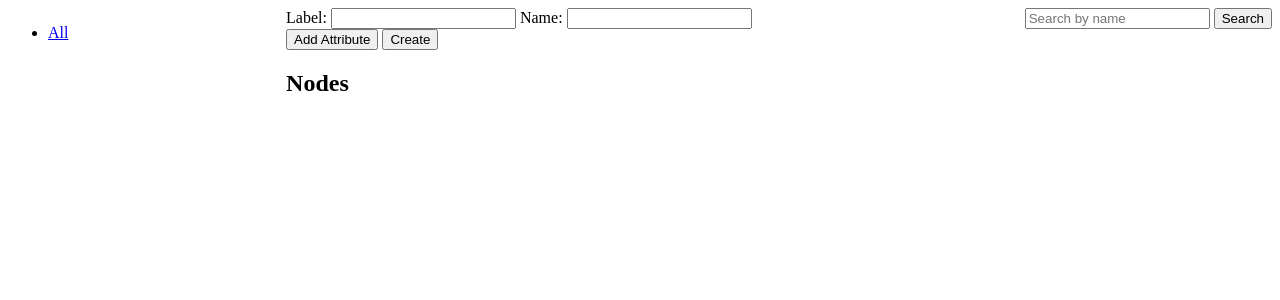
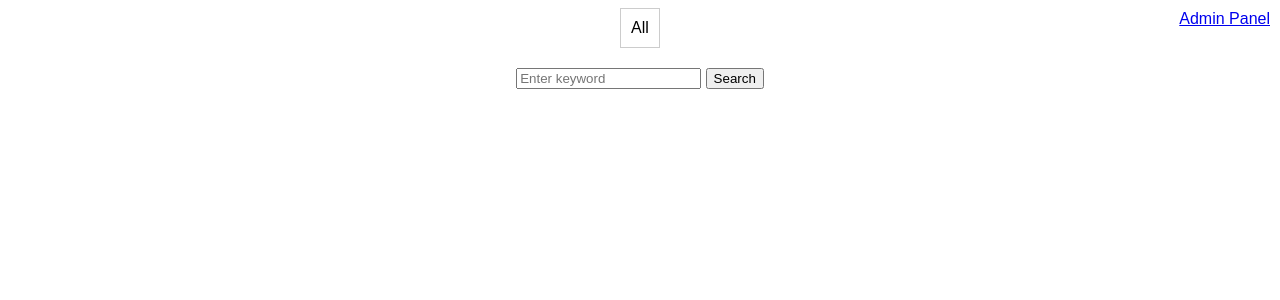
Before and after one commit to liangchaob/flask-neo4j, a Flask app: page / in a window 1280 px wide. Shown: the top 300 px of the page. Run offline with Flask 3, Linux system fonts and the light colour scheme; data that the repository does not hold is empty.

Commit message:
添加了前台的搜索，并且调整了路由

```diff
--- a/app.py
+++ b/app.py
@@ -13,8 +13,8 @@ try:
 except exceptions.ServiceUnavailable as e:
     raise SystemExit("Failed to connect to Neo4j database.") from e
 
-@app.route('/', methods=['GET', 'POST'])
-@app.route('/filter/<selected_label>', methods=['GET'])
+@app.route('/admin', methods=['GET', 'POST'])
+@app.route('/admin/filter/<selected_label>', methods=['GET'])
 def index(selected_label=None):
     """处理首页的请求，显示所有节点或根据标签过滤节点。"""
     search_query = request.args.get('search', '')  # 获取搜索查询参数
@@ -58,7 +58,7 @@ def index(selected_label=None):
     except Exception as e:
         print(f"Error: {e}")
 
-    return render_template('index.html', nodes=nodes, labels=labels, selected_label=selected_label, search_query=search_query)
+    return render_template('admin.html', nodes=nodes, labels=labels, selected_label=selected_label, search_query=search_query)
 
 @app.route('/show/<int:id>', methods=['GET'])
 def show(id):
@@ -135,8 +135,8 @@ def delete(id):
 
 
 
-# 搜索页
-@app.route('/searchpage')
+# 将搜索页面设为主页
+@app.route('/')
 def search_page():
     return render_template('search.html')
 
--- a/templates/index.html
+++ b/templates/admin.html
@@ -1,7 +1,7 @@
 <!DOCTYPE html>
 <html>
 <head>
-    <title>flask-neo4j</title>
+    <title>Admin</title>
     <style>
         .container {
             display: flex;
@@ -83,6 +83,10 @@
                     </form>
                 </div>
 
+                <div>
+                    <a href="/">Home</a>
+                </div>
+
             </div>
 
             <!-- 节点列表 -->
@@ -90,9 +94,9 @@
             <ul>
                 {% for node in nodes %}
                     <li>
-                        {{ node.name }} - Labels: {{ node.labels | join(', ') }}
-                        <a href="{{ url_for('show', id=node.id) }}">Show</a>
-                        <a href="{{ url_for('update', id=node.id) }}">Update</a>
+                        <mark>{{ node.labels | join(', ') }}</mark> <strong>{{ node.name }}</strong>
+                        <a href="{{ url_for('show', id=node.id) }}" target="_blank">Show</a>
+                        <a href="{{ url_for('update', id=node.id) }}" target="_blank">Update</a>
                         <form method="post" action="{{ url_for('delete', id=node.id) }}">
                             <input type="submit" value="Delete">
                         </form>
--- a/templates/search.html
+++ b/templates/search.html
@@ -1,7 +1,7 @@
 <!DOCTYPE html>
 <html>
 <head>
-    <title>Search Nodes</title>
+    <title>Search</title>
     <style>
         body {
             text-align: center; /* 居中对齐 */
@@ -22,9 +22,20 @@
         .tab.active {
             background-color: #f0f0f0; /* 活动标签的背景颜色 */
         }
+        /* 添加用于定位链接的 CSS */
+        .top-right {
+            position: absolute;
+            right: 10px;
+            top: 10px;
+        }
     </style>
 </head>
 <body>
+    <!-- 使用 top-right 类来定位链接 -->
+    <div class="top-right">
+        <a href="/admin">Admin Panel</a>
+    </div>
+
     <div id="tabs">
         <!-- 动态生成标签，初始时选中 'All Labels' -->
         <span class="tab active" onclick="selectTab('')">All</span>
@@ -85,7 +96,7 @@
                         // 添加 target="_blank" 以在新标签页中打开链接
                         var nodeLink = `<a href="/show/${node.id}" target="_blank">${node.name}</a>`;
                         var nodeLabels = node.labels.join(', ');
-                        resultsDiv.innerHTML += `<p>${nodeLink} - Labels: ${nodeLabels}</p>`;
+                        resultsDiv.innerHTML += `<p>${nodeLink} <mark>${nodeLabels}</mark></p>`;
                     });
                 })
                 .catch(error => console.error('Error:', error));
--- a/templates/show.html
+++ b/templates/show.html
@@ -1,13 +1,13 @@
 <!DOCTYPE html>
 <html>
 <head>
-    <title>flask-neo4j</title>
+    <title>Show {{ node.name if node }}</title>
 </head>
 <body>
     <!-- 添加回到首页的链接 -->
     <!-- <a href="{{ url_for('index') }}">Back</a> -->
     {% if node %}
-        <h6>{{ node.labels | join(', ') }}</h6>
+        <mark>{{ node.labels | join(', ')}}</mark>
         <h2>{{ node.name }}</h2>
         <ul>
             {% for key, value in node.items() %}
--- a/templates/update.html
+++ b/templates/update.html
@@ -1,7 +1,7 @@
 <!DOCTYPE html>
 <html>
 <head>
-    <title>flask-neo4j</title>
+    <title>Show {{ node.name if node }}</title>
     <script>
         function addAttribute() {
             var container = document.getElementById("attribute-container");
```
